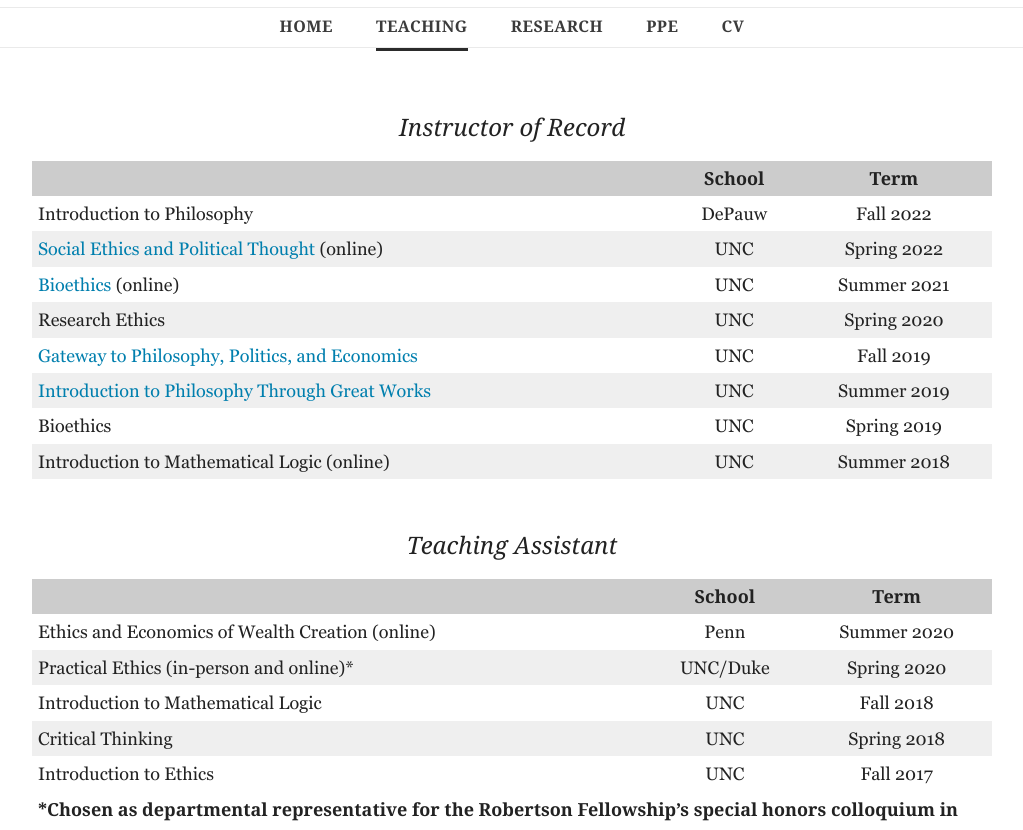
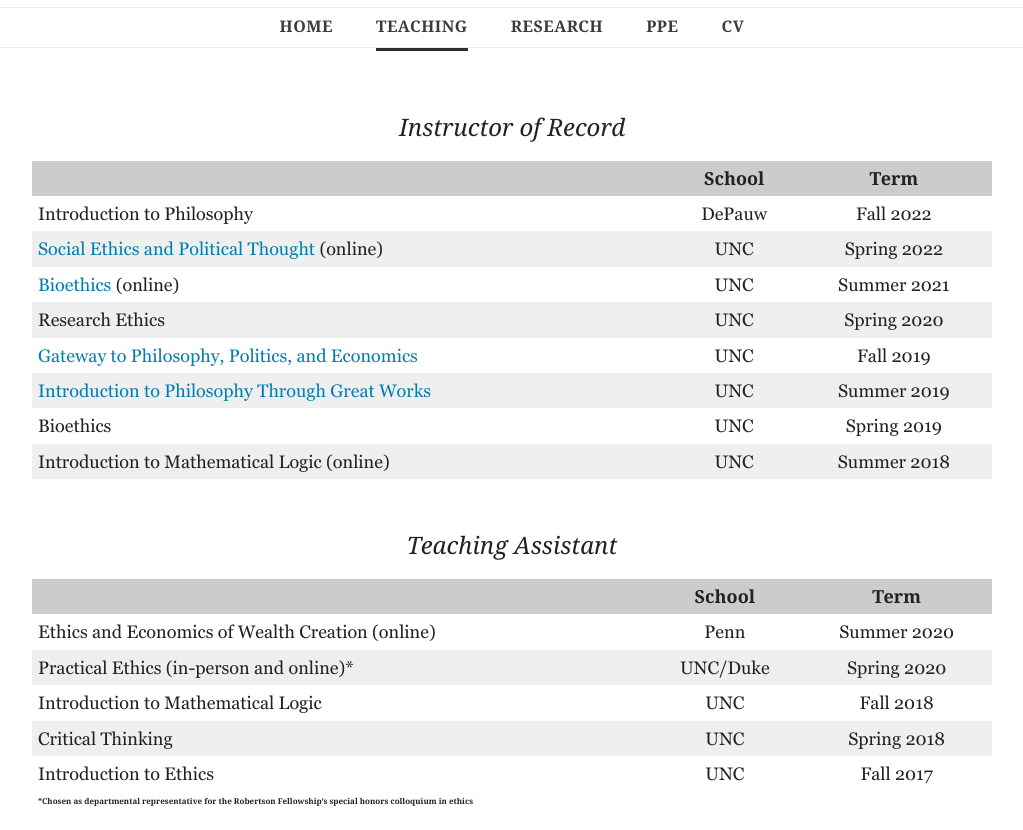
Before and after one commit to JoPoFoSho/JoPoFoSho.github.io, a plain HTML site: page teaching.html in a window 1280 px wide. Shown: the part 114-944 px from the top of the page, without its empty margins (128-1151 px from the left). Drawn offline with nearby package versions, Linux system fonts and the light colour scheme.

Commit message:
Update teaching.html

```diff
--- a/teaching.html
+++ b/teaching.html
@@ -185,7 +185,7 @@
 			   </tbody>
 			</table>
 		 </div>
-		 <p class="teachingAsterix"  style=" padding-top: 4px; padding-left: 6px; line-height: .75 em; "><strong>*Chosen as departmental representative for the Robertson Fellowship&rsquo;s special honors colloquium in ethics</strong></p>
+		 <p class="teachingAsterix"  style=" padding-top: 4px; padding-left: 6px; font-size: 8px; "><strong>*Chosen as departmental representative for the Robertson Fellowship&rsquo;s special honors colloquium in ethics</strong></p>
 
 	</td>
   </tr>
```
